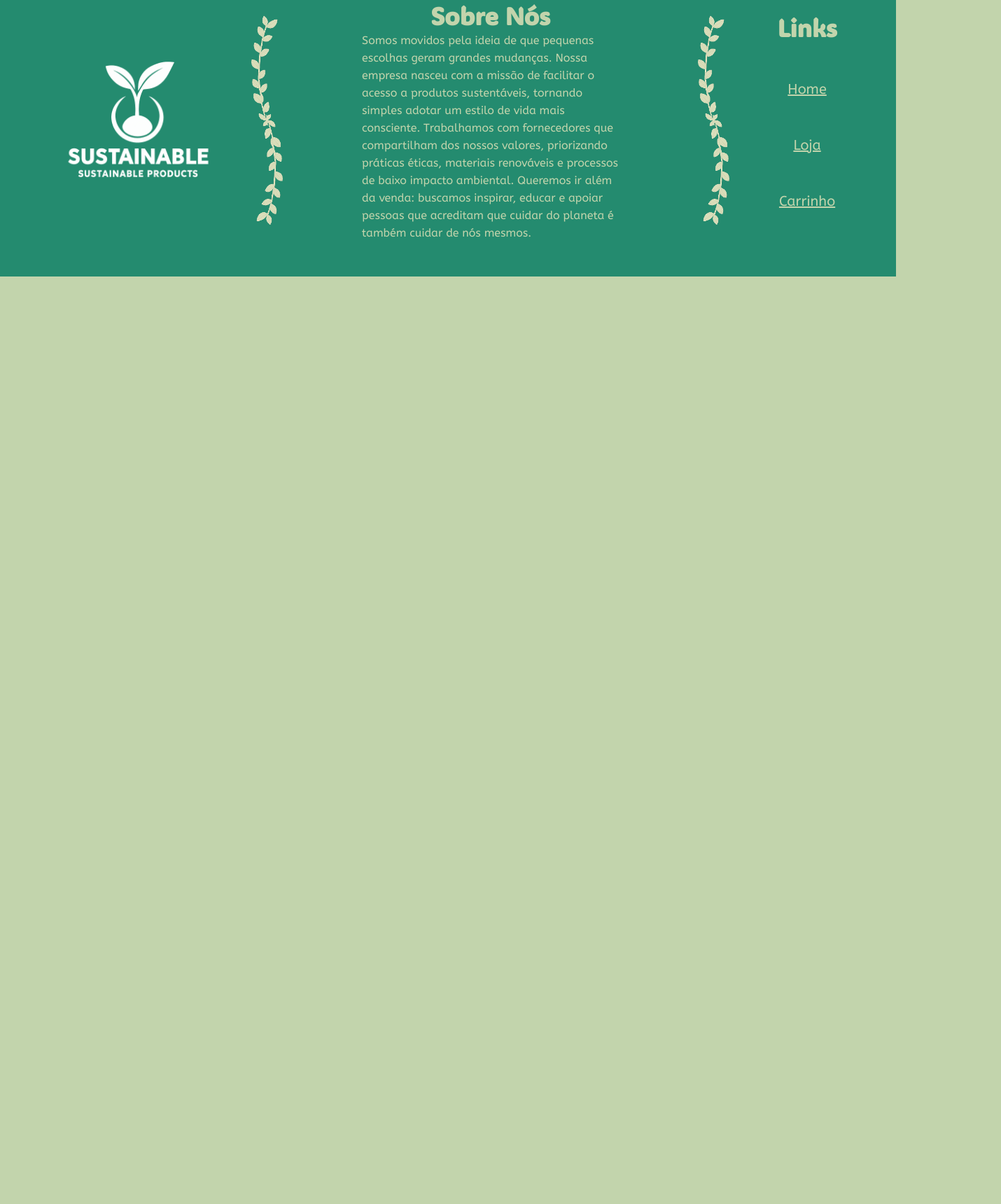
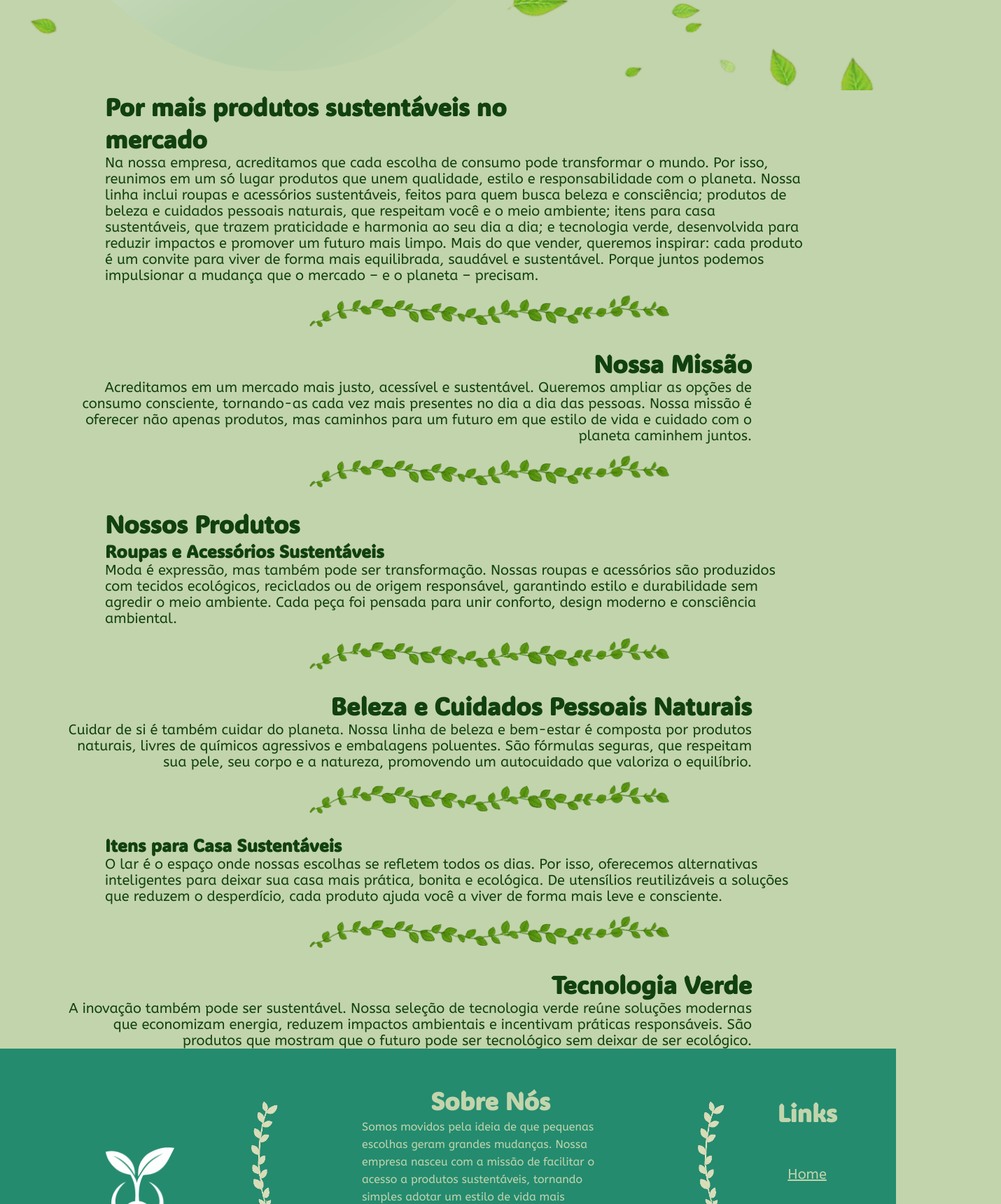
Before and after one commit to YasminAmorimAffonso/Checkpoint-04---Web-Dev, a React (Vite) app in the folder checkpoint04/: page / in a window 1280 px wide. Shown: the part 820-2540 px from the top of the page at 70% size, 1430 px wide, since content can reach past the window. Before the commit the page ends 1215 px from the top, so only its background shows below. Built offline with nearby package versions, Linux system fonts and the light colour scheme.

Commit message:
html e css finalizados

```diff
--- a/checkpoint04/src/Home.jsx
+++ b/checkpoint04/src/Home.jsx
@@ -16,7 +16,7 @@ function Home() {
 
           <div className='secao1-home'>
 
-            <img src="/assets/imgs/circulo.png" alt="" />
+            <img src="/assets/imgs/circulo.png" alt="" className='circulo-home'/>
 
             <h1>Sustainable Products</h1>
 
@@ -24,9 +24,71 @@ function Home() {
 
           </div>
 
+          <div className='secao2-home'>
+
+            <h3>Por mais produtos sustentáveis no mercado</h3>
+
+            <p>Na nossa empresa, acreditamos que cada escolha de consumo pode transformar o mundo. Por isso, reunimos em um só lugar produtos que unem qualidade, estilo e responsabilidade com o planeta. Nossa linha inclui roupas e acessórios sustentáveis, feitos para quem busca beleza e consciência; produtos de beleza e cuidados pessoais naturais, que respeitam você e o meio ambiente; itens para casa sustentáveis, que trazem praticidade e harmonia ao seu dia a dia; e tecnologia verde, desenvolvida para reduzir impactos e promover um futuro mais limpo.
+              Mais do que vender, queremos inspirar: cada produto é um convite para viver de forma mais equilibrada, saudável e sustentável. Porque juntos podemos impulsionar a mudança que o mercado – e o planeta – precisam.</p>
+
+          </div>
+
+          <img src="/assets/imgs/vinhaescura.png" alt="" className='vinhas-home'/>
+
+          <div className='secao3-home'>
+
+            <h3>Nossa Missão</h3>
+
+            <p>Acreditamos em um mercado mais justo, acessível e sustentável. Queremos ampliar as opções de consumo consciente, tornando-as cada vez mais presentes no dia a dia das pessoas. Nossa missão é oferecer não apenas produtos, mas caminhos para um futuro em que estilo de vida e cuidado com o planeta caminhem juntos.</p>
+
+          </div>
+
+          <img src="/assets/imgs/vinhaescura.png" alt="" className='vinhas-home'/>
+
+          <div className='secao4-home'>
+
+            <h3>Nossos Produtos</h3>
+
+            <h4>Roupas e Acessórios Sustentáveis</h4>
+
+            <p>Moda é expressão, mas também pode ser transformação. Nossas roupas e acessórios são produzidos com tecidos ecológicos, reciclados ou de origem responsável, garantindo estilo e durabilidade sem agredir o meio ambiente. Cada peça foi pensada para unir conforto, design moderno e consciência ambiental.</p>
+
+          </div>
+
+          <img src="/assets/imgs/vinhaescura.png" alt="" className='vinhas-home'/>
+
+          <div className="secao5-home">
+
+            <h4>Beleza e Cuidados Pessoais Naturais</h4>
+
+            <p>Cuidar de si é também cuidar do planeta. Nossa linha de beleza e bem-estar é composta por produtos naturais, livres de químicos agressivos e embalagens poluentes. São fórmulas seguras, que respeitam sua pele, seu corpo e a natureza, promovendo um autocuidado que valoriza o equilíbrio.</p>
+
+          </div>
+
+          <img src="/assets/imgs/vinhaescura.png" alt="" className='vinhas-home'/>
+
+          <div className='secao6-home'>
+
+            <h4>Itens para Casa Sustentáveis</h4>
+
+            <p>O lar é o espaço onde nossas escolhas se refletem todos os dias. Por isso, oferecemos alternativas inteligentes para deixar sua casa mais prática, bonita e ecológica. De utensílios reutilizáveis a soluções que reduzem o desperdício, cada produto ajuda você a viver de forma mais leve e consciente.</p>
+
+          </div>
+
+          <img src="/assets/imgs/vinhaescura.png" alt="" className='vinhas-home'/>
+
+
+          <div className='secao7-home'>
+
+            <h4>Tecnologia Verde</h4>
+
+            <p>A inovação também pode ser sustentável. Nossa seleção de tecnologia verde reúne soluções modernas que economizam energia, reduzem impactos ambientais e incentivam práticas responsáveis. São produtos que mostram que o futuro pode ser tecnológico sem deixar de ser ecológico.</p>
+
+          </div>
+
         </div>
 
-        <Rodape />
+        <Rodape/>
 
       </div>
     </>
--- a/checkpoint04/src/home.css
+++ b/checkpoint04/src/home.css
@@ -1,15 +1,43 @@
+
+
+
+
+
 .body-home {
 
     display: flex;
 
     flex-direction: column;
-    justify-content: space-between;
-
-    height: 865px;
 
     background-color: #C2D4AC;
 
+    min-height: 100vh;
+
+
     .content-home {
+
+        flex: 1;
+
+
+        .circulo-home {
+
+            align-self: center;
+
+            width: 800px;
+
+            margin-left: -50px;
+
+            padding: 50px;
+
+        }
+
+        .vinhas-home {
+
+            width: 600px;
+
+            margin-left: 400px;
+
+        }
 
         .secao1-home {
 
@@ -21,8 +49,316 @@
             height: 100%;
             width: 100%;
 
+            h1 {
+
+                margin-left: 200px;
+
+                margin-top: -575px;
+
+            }
+
+            h3 {
+
+                margin-left: 205px;
+
+            }
+
+        }
+
+        .secao2-home {
+
+            display: flex;
+
+            flex-direction: column;
+            justify-content: space-evenly;
+
+
+            height: 100%;
+            width: 100%;
+
+            padding-left: 150px;
+
+            h3 {
+
+                font-family: "adlam";
+                font-size: 35px;
+
+                width: 700px;
+
+                color: #11410E;
+
+                text-align: start;
+
+
+
+            }
+
+            p {
+
+                font-family: "abeezee";
+                font-size: 20px;
+
+                color: #11410E;
+
+                text-align: start;
+
+                width: 1000px;
+
+            }
+
+
+
+        }
+
+        .secao3-home {
+
+            display: flex;
+
+            flex-direction: column;
+            justify-content: space-evenly;
+            align-items: end;
+
+
+            height: 100%;
+            width: 80%;
+
+            padding-left: 50px;
+
+            h3 {
+
+                font-family: "adlam";
+                font-size: 35px;
+
+                width: 700px;
+
+                color: #11410E;
+
+                text-align: end;
+
+
+
+
+            }
+
+            p {
+
+                font-family: "abeezee";
+                font-size: 20px;
+
+                color: #11410E;
+
+                text-align: end;
+
+                width: 1000px;
+
+            }
+
+
+        }
+
+        .secao4-home {
+
+            display: flex;
+
+            flex-direction: column;
+            justify-content: space-evenly;
+
+
+            height: 100%;
+            width: 100%;
+
+            padding-left: 150px;
+
+
+            h3 {
+
+                font-family: "adlam";
+                font-size: 35px;
+
+                width: 700px;
+
+                color: #11410E;
+
+                text-align: start;
+
+
+
+            }
+
+
+            h4 {
+
+                font-family: "adlam";
+                font-size:25px;
+
+                width: 700px;
+
+                color: #11410E;
+
+                text-align: start;
+
+
+
+            }
+
+
+            p {
+
+                font-family: "abeezee";
+                font-size: 20px;
+
+                color: #11410E;
+
+                text-align: start;
+
+                width: 1000px;
+
+            }
+
+        }
+
+
+        .secao5-home {
+
+
+            display: flex;
+
+            flex-direction: column;
+            justify-content: space-evenly;
+            align-items: end;
+
+
+            height: 100%;
+            width: 80%;
+
+            padding-left: 50px;
+
+            h4 {
+
+                font-family: "adlam";
+                font-size: 35px;
+
+                width: 700px;
+
+                color: #11410E;
+
+                text-align: end;
+
+
+
+
+            }
+
+            p {
+
+                font-family: "abeezee";
+                font-size: 20px;
+
+                color: #11410E;
+
+                text-align: end;
+
+                width: 1000px;
+
+            }
+
+        }
+
+
+        .secao6-home {
+
+            display: flex;
+
+            flex-direction: column;
+            justify-content: space-evenly;
+            align-items: start;
+
+
+            height: 100%;
+            width: 80%;
+
+            padding-left: 150px;
+
+
+            h4 {
+
+                font-family: "adlam";
+                font-size:25px;
+
+                width: 700px;
+
+                color: #11410E;
+
+                text-align: start;
+
+
+
+            }
+
+
+            p {
+
+                font-family: "abeezee";
+                font-size: 20px;
+
+                color: #11410E;
+
+                text-align: start;
+
+                width: 1000px;
+
+            }
+
+        }
+
+
+        .secao7-home {
+
+            display: flex;
+
+            flex-direction: column;
+            justify-content: space-evenly;
+            align-items: end;
+
+
+            height: 100%;
+            width: 80%;
+
+            padding-left: 50px;
+
+            h4 {
+
+                font-family: "adlam";
+                font-size: 35px;
+
+                width: 700px;
+
+                color: #11410E;
+
+                text-align: end;
+
+
+
+
+            }
+
+            p {
+
+                font-family: "abeezee";
+                font-size: 20px;
+
+                color: #11410E;
+
+                text-align: end;
+
+                width: 1000px;
+
+            }
+
+
         }
 
     }
 
+
 }
```
Also changed, not shown: 2 other files (tests, documents, lock files or other folders).
